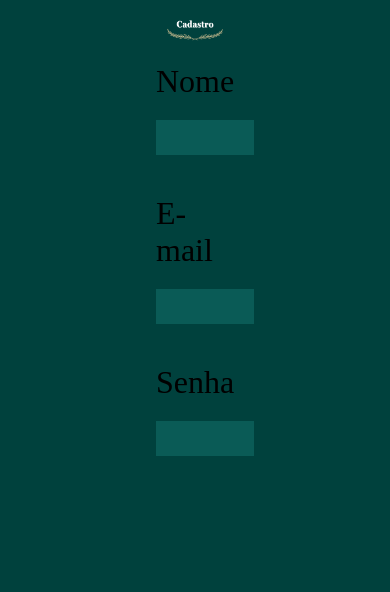
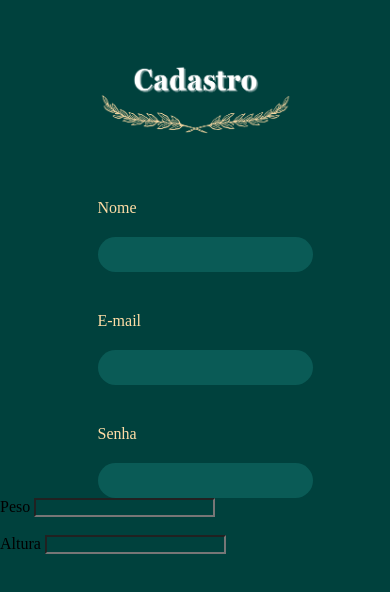
Before and after one commit to kemicz/Plusfit-P.I, a plain HTML site: page cadastro.html in a window 390 px wide. Drawn offline with Linux system fonts and the light colour scheme.

Commit message:
cadastro-2

```diff
--- a/cadastro.css
+++ b/cadastro.css
@@ -9,6 +9,12 @@
     margin: auto;
 }
 
+@media screen and (max-width: 600px) {
+	.img-1 {
+		width: 50%;
+	}
+}
+
 .form-cadastro{
     flex-direction: column;
     display:flex ;
@@ -17,15 +23,31 @@
     font-size: xx-large;
 }
 
+@media screen and (max-width: 600px) {
+	.form-cadastro {
+		width: 50%;
+	}
+}
+
 #name{
     width: 100%;
     background-color: #0A5B56;
     border: 0;
     padding: 10px;
+    border-radius: 100px;
+    color: white;
 }
+
 
 .l-name{
     margin-bottom: 20px;
+    color: #FFDDA6;
+}
+
+@media screen and (max-width: 600px) {
+	.l-name {
+		font-size: medium;
+	}
 }
 
 #email{
@@ -33,11 +55,20 @@
     background-color: #0A5B56;
     border: 0;
     padding: 10px;
+    border-radius: 100px;
+    color: white;
 }
 
 .l-email{
     margin-top: 40px;
     margin-bottom: 20px;
+    color: #FFDDA6;
+}
+
+@media screen and (max-width: 600px) {
+	.l-email {
+		font-size: medium;
+	}
 }
 
 #senha{
@@ -45,4 +76,18 @@
     background-color: #0A5B56;
     border: 0;
     padding: 10px;
+    border-radius: 100px;
+    color: white;
 }
+
+.l-senha{
+    margin-top: 40px;
+    margin-bottom: 20px;
+    color: #FFDDA6;
+}
+
+@media screen and (max-width: 600px) {
+	.l-senha {
+		font-size: medium;
+	}
+}
--- a/cadastro.html
+++ b/cadastro.html
@@ -21,9 +21,25 @@
     <input type="text" id="name">
     <label for="email" class="l-email">E-mail</label>
     <input type="text" id="email">
-    <label for="senha" class="l-email">Senha</label>
+    <label for="senha" class="l-senha">Senha</label>
     <input type="password" id="senha">
 </form>
+
+<ul>
+    <li>
+        <label for="fname" class="l-peso">Peso</label>
+        <input type="text" id="peso">
+    </li>
+
+    <li>
+        <img src="" alt="">
+    </li>
+
+    <li>
+        <label for="fname" class="l-altura">Altura</label>
+        <input type="text" id="altura">
+    </li>
+</ul>
 
 
 
```
